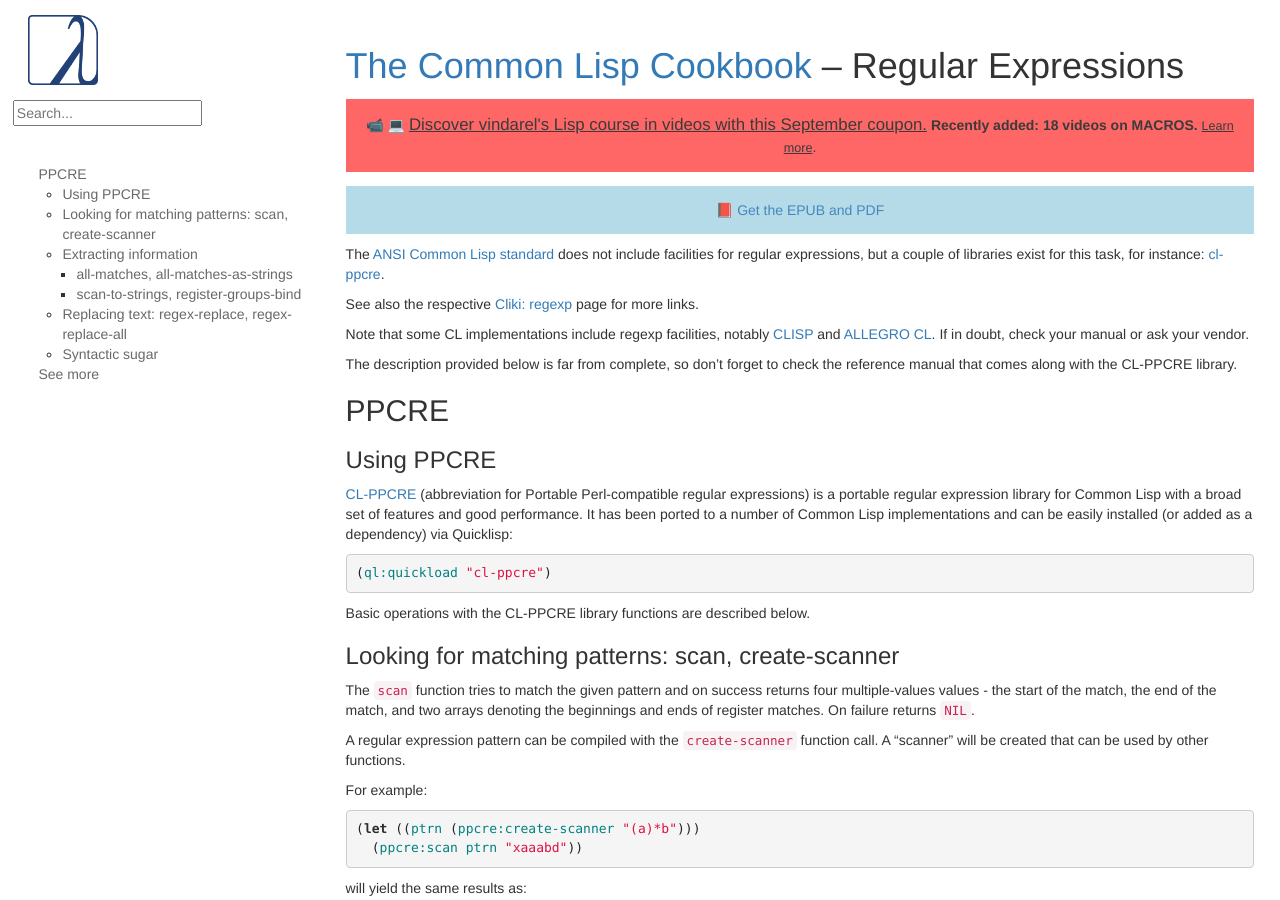
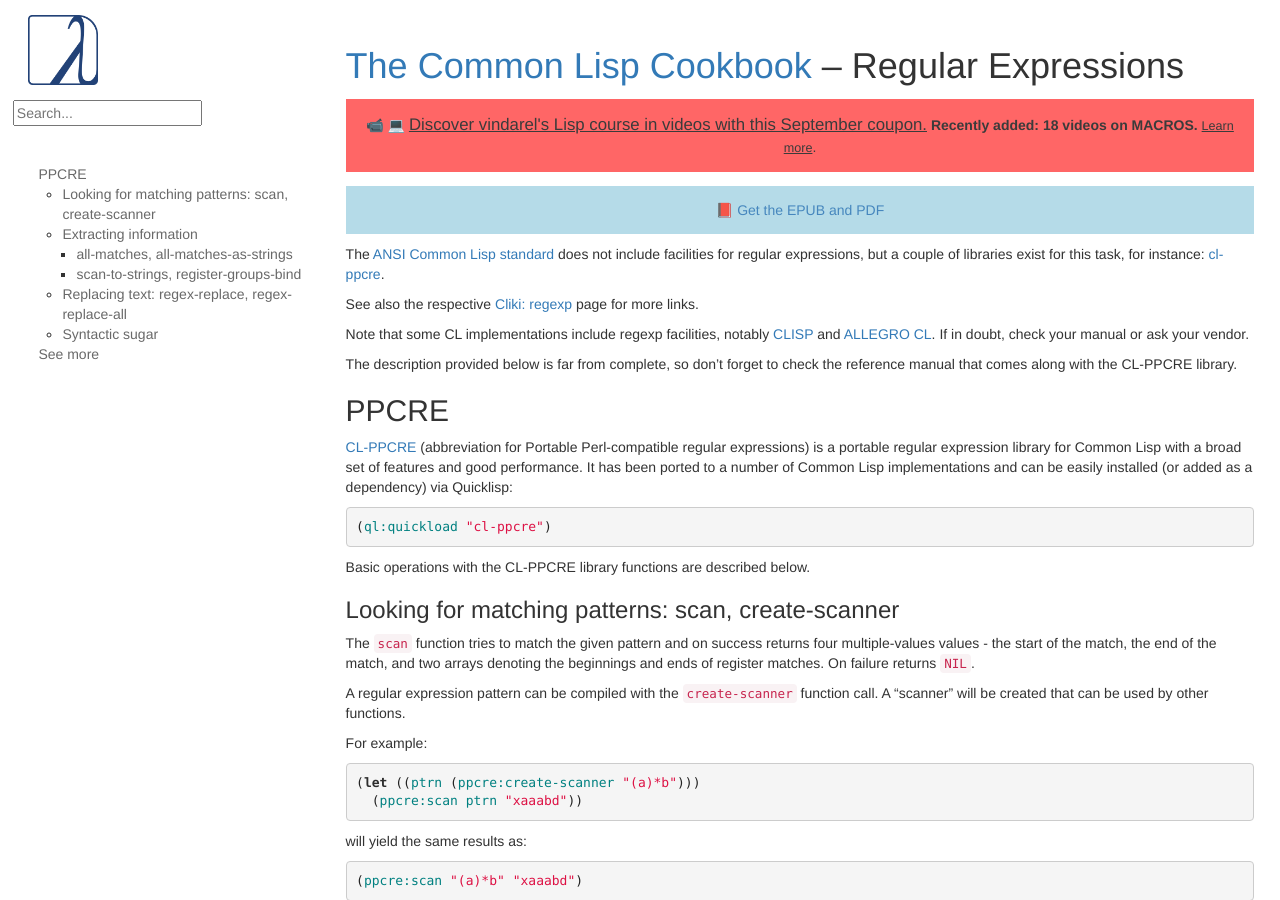
Before and after one commit to LispCookbook/cl-cookbook, a Jekyll site: the page built from regexp.md, in a window 1280 px wide and 900 px high. Built offline with Jekyll 4.4.1, drawn with Linux system fonts in a browser that asks for light colours.

Commit message:
(minor) regex: rm useless section title

```diff
--- a/regexp.md
+++ b/regexp.md
@@ -23,8 +23,6 @@
 library.
 
 ## PPCRE
-
-### Using PPCRE
 
 [CL-PPCRE](https://github.com/edicl/cl-ppcre) (abbreviation for
 Portable Perl-compatible regular expressions) is a portable regular
```
